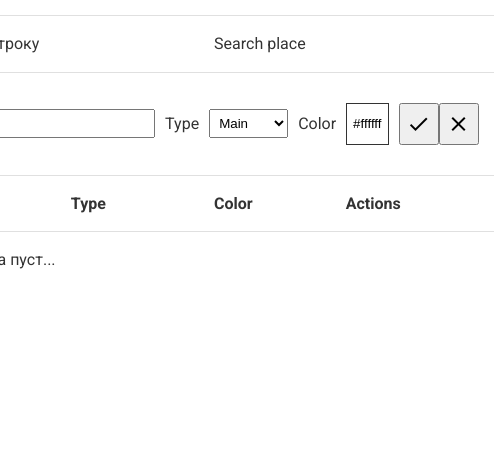
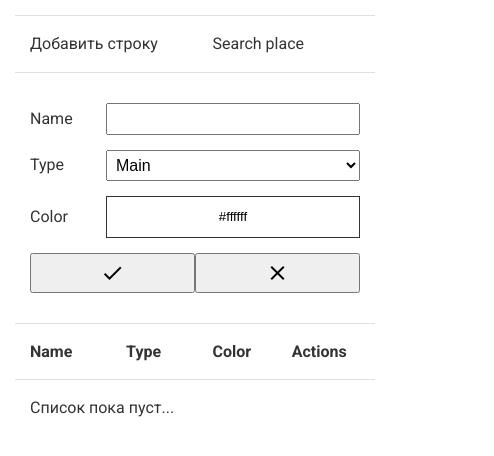
Before and after one commit to enslit/table, a React (Create React App) app: page / in a window 390 px wide. Both pictures are taken after a click on the button "add". Shown: the top 456 px of the page, 494 px wide, since content can reach past the window. Built offline with nearby package versions, Linux system fonts and the light colour scheme.

Commit message:
feature: Responsive

```diff
--- a/src/components/Form/form.scss
+++ b/src/components/Form/form.scss
@@ -25,6 +25,7 @@
   }
 
   &__input {
+    font-size: 16px;
     padding: 5px;
     flex: 1 1 auto;
   }
@@ -34,6 +35,7 @@
   }
 
   &__button {
+    min-height: 40px;
     display: flex;
     align-items: center;
     justify-content: center;
@@ -43,3 +45,32 @@
     }
   }
 }
+
+@media screen and (max-width: 576px) {
+  .form {
+    flex-direction: column;
+
+    &__fields {
+      flex-direction: column;
+      align-items: stretch;
+    }
+
+    &__field {
+      margin-right: 0;
+      margin-bottom: 15px;
+    }
+
+    &__label {
+      width: 20%;
+    }
+
+    &__buttons {
+      display: flex;
+      justify-content: space-between;
+    }
+
+    &__button {
+      flex-grow: 1;
+    }
+  }
+}
```
